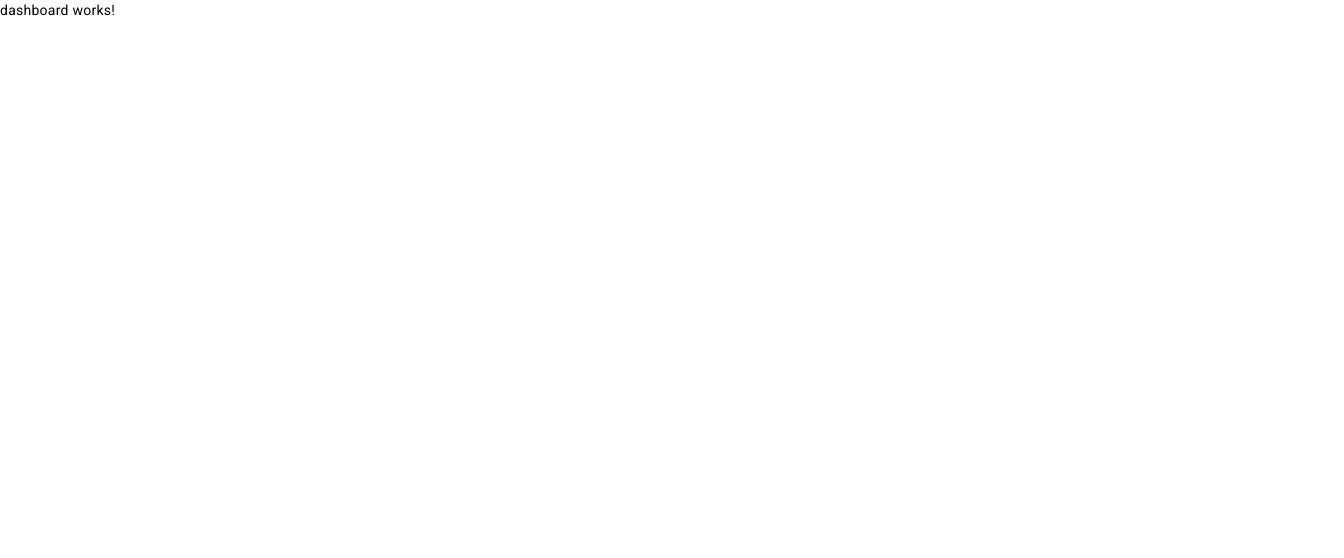
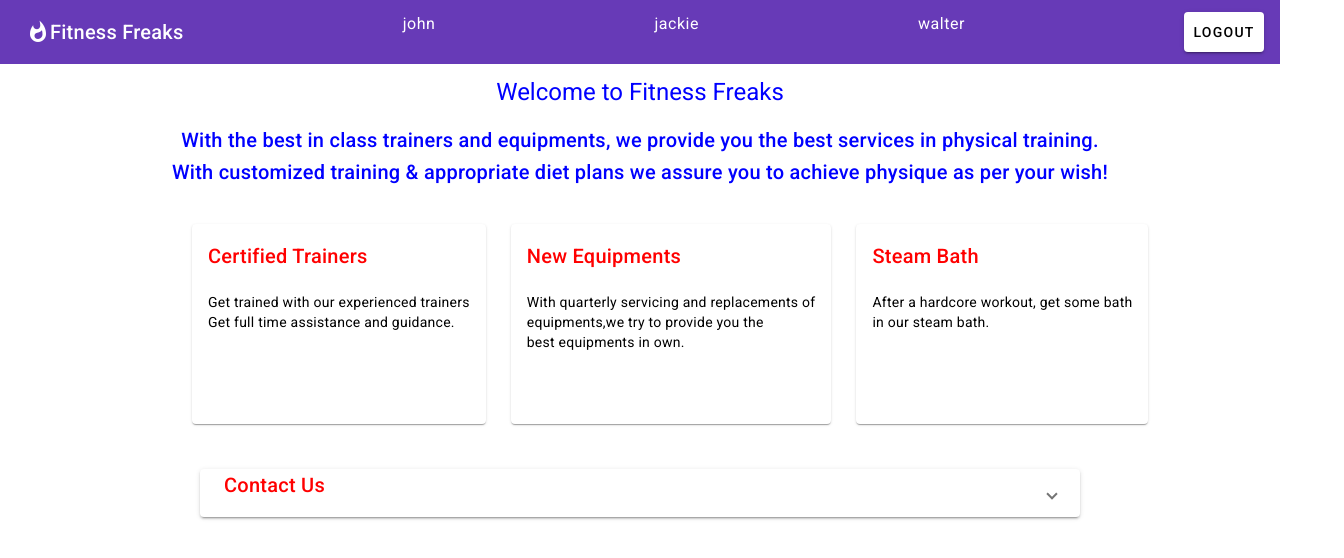
Before and after one commit to dharshinikrishnaraj/Fitness-Freaks, an Angular app in the folder fitness-freaks/: page /dashboard in a window 1280 px wide. Shown: the top 558 px of the page, 1344 px wide, since content can reach past the window. Built offline with nearby package versions, Linux system fonts and the light colour scheme; data requests are answered from the project's data file; sample sign-in values are in the browser's storage.

Commit message:
dashboard html coded

```diff
--- a/fitness-freaks/angular.json
+++ b/fitness-freaks/angular.json
@@ -52,13 +52,7 @@
               "vendorChunk": true,
               "extractLicenses": false,
               "sourceMap": true,
-              "namedChunks": true,
-              "fileReplacements": [
-                {
-                  "replace": "src/environments/environment.ts",
-                  "with": "src/environments/environment.prod.ts"
-                }
-              ]
+              "namedChunks": true
             }
           },
           "defaultConfiguration": "production"
--- a/fitness-freaks/src/app/app.module.ts
+++ b/fitness-freaks/src/app/app.module.ts
@@ -21,6 +21,7 @@ import {MatRadioModule} from '@angular/material/radio';
 import {MatStepperModule} from '@angular/material/stepper';
 import {MatDatepickerModule} from '@angular/material/datepicker';
 import {MatNativeDateModule} from '@angular/material/core';
+import {MatTabsModule} from '@angular/material/tabs';
 
 
 import { SignInComponent } from './components/sign-in/sign-in.component';
@@ -59,6 +60,7 @@ import { HttpClientModule } from '@angular/common/http';
     MatStepperModule,
     MatDatepickerModule,
     MatNativeDateModule,
+    MatTabsModule,
     RouterModule,
     HttpClientModule
   ],
--- a/fitness-freaks/src/app/auth.guard.ts
+++ b/fitness-freaks/src/app/auth.guard.ts
@@ -20,7 +20,6 @@ export class AuthGuard implements CanActivate {
         this.route.navigate(['home']);
         return false;
       }
-
       return true;
   }
 
--- a/fitness-freaks/src/app/components/dashboard/dashboard.component.css
+++ b/fitness-freaks/src/app/components/dashboard/dashboard.component.css
@@ -0,0 +1,4 @@
+.mat-accordion{
+  display: grid;
+  margin: 25px 200px 75px 100px;
+}
--- a/fitness-freaks/src/app/components/dashboard/dashboard.component.html
+++ b/fitness-freaks/src/app/components/dashboard/dashboard.component.html
@@ -1 +1,80 @@
-<p>dashboard works!</p>
+<html>
+
+<head>
+</head>
+
+<body>
+  <p>
+    <mat-toolbar color="primary">
+      <mat-toolbar-row>
+        <mat-icon style="margin-left: 10px;" matTooltip="Calories Burnt">whatshot</mat-icon>
+        <span>Fitness Freaks</span>
+        <h4 style="margin-left: auto;" *ngFor = "let item of userList">{{item.name}}</h4>
+        <button mat-raised-button style="margin-left: auto;  width:80px; height:40px;  text-transform: uppercase;"
+          (click)="logout()">Logout</button>
+      </mat-toolbar-row>
+    </mat-toolbar>
+  </p>
+  <!------------------HEAD LINE -------------->
+  <h1 style="text-align: center; color: blue">Welcome to Fitness Freaks</h1>
+  <h2 style="text-align: center;  color: blue">With the best in class trainers and equipments, we provide you the best
+    services in physical training.<br>
+    With customized training & appropriate diet plans we assure you to achieve physique as per your wish!
+  </h2>
+  <!-------MAT CARD-------->
+  <br>
+  <div style="display:flex; flex-direction: row; width: 90%;  height:25%; margin-left: 15%;">
+    <mat-card>
+      <mat-card-header>
+        <mat-card-title style="color: red">Certified Trainers </mat-card-title>
+      </mat-card-header>
+      <mat-card-content> <br>
+        <p>Get trained with our experienced trainers<br>Get full time assistance and guidance.</p>
+      </mat-card-content>
+    </mat-card>
+    <mat-card style="margin-left: 25px;">
+      <mat-card-header>
+        <mat-card-title style="color: red">New Equipments</mat-card-title>
+      </mat-card-header>
+      <mat-card-content><br>
+        <p>With quarterly servicing and replacements of<br> equipments,we try to provide you the<br> best equipments in
+          own.</p>
+      </mat-card-content>
+    </mat-card> <br>
+    <mat-card style="margin-left: 25px;">
+      <mat-card-header>
+        <mat-card-title style="color: red">Steam Bath</mat-card-title>
+      </mat-card-header>
+      <mat-card-content> <br>
+        <p>After a hardcore workout, get some bath<br> in our steam bath.</p>
+      </mat-card-content>
+    </mat-card>
+  </div>
+  <!-------------- EXPANSION PANEL ------------------>
+  <br>
+  <div>
+    <mat-accordion>
+      <mat-expansion-panel style="margin-left:inherit;" (opened)="panelOpenState = true"
+        (closed)="panelOpenState = false">
+        <mat-expansion-panel-header>
+          <mat-panel-title>
+           <h2 style="color: red">Contact Us</h2>
+          </mat-panel-title>
+        </mat-expansion-panel-header>
+        <mat-tab-group>
+          <mat-tab label="Mysore Branch"><br>
+            <b>Contact No:</b> 9686867675<br>
+            <b>Email Address:</b> FitnessMysore@gmail.com
+           </mat-tab>
+          <mat-tab label="Bhopal Branch"><br>
+            <b>Contact No:</b> 9486565650<br>
+            <b>Email Address:</b> FitnessBhopal@gmail.com
+          </mat-tab>
+        </mat-tab-group>
+      </mat-expansion-panel>
+    </mat-accordion>
+  </div>
+
+</body>
+
+</html>
--- a/fitness-freaks/src/app/components/dashboard/dashboard.component.ts
+++ b/fitness-freaks/src/app/components/dashboard/dashboard.component.ts
@@ -1,4 +1,6 @@
 import { Component } from '@angular/core';
+import { Router } from '@angular/router';
+import { CommonService } from 'src/app/services/common.service';
 
 @Component({
   selector: 'app-dashboard',
@@ -7,4 +9,20 @@ import { Component } from '@angular/core';
 })
 export class DashboardComponent {
 
+  panelOpenState = false;
+  userList: any = [];
+
+  constructor(private router: Router, private commonservice: CommonService ){ }
+
+  ngOnInit(): void {
+    this.commonservice.getUser().subscribe((data: any) =>{
+      this.userList = data;
+    })
+  }
+
+  logout(){
+    localStorage.clear();
+    this.router.navigate(['home']);
+  }
+
 }
--- a/fitness-freaks/src/app/components/register/register.component.ts
+++ b/fitness-freaks/src/app/components/register/register.component.ts
@@ -10,8 +10,9 @@ import { CommonService } from 'src/app/services/common.service';
 })
 export class RegisterComponent implements OnInit{
 
-  firstFormGroup:any = FormGroup;
-  secondFormGroup:any = FormGroup;
+  firstFormGroup: any = FormGroup;
+  secondFormGroup: any = FormGroup;
+  id: any = 10;
 
   isLinear = false;
 
@@ -34,13 +35,9 @@ export class RegisterComponent implements OnInit{
      });
   }
 
-  onSubmit(){
-    if(this.firstFormGroup.valid && this.secondFormGroup.valid){
-      console.log(this.firstFormGroup.value)
-    }
-    else{
-        console.log("first2");
-    }
+  onSubmit( ){
+    console.log(this.firstFormGroup.address.value);
+    console.log(this.secondFormGroup.value);
   }
 
 }
--- a/fitness-freaks/src/app/components/sign-in/sign-in.component.ts
+++ b/fitness-freaks/src/app/components/sign-in/sign-in.component.ts
@@ -37,16 +37,15 @@ export class SignInComponent implements OnInit {
 
    if(data.name){
     this.users.forEach((item: any) => {
+
       if(item.name === data.name && item.phone === data.phone){
+
         localStorage.setItem("isLoggedIn", "true");
-        this.router.navigate(['/dashboard']);
+        this.router.navigate(['dashboard']);
       }
-      else{
-        localStorage.clear();
-      }
+
     });
    }
-
   }
 
 
--- a/fitness-freaks/src/app/services/common.service.ts
+++ b/fitness-freaks/src/app/services/common.service.ts
@@ -16,5 +16,4 @@ export class CommonService {
     return this.http.post('http://localhost:3000/user', data);
   }
 
-
 }
```
Also changed, not shown: fitness-freaks/db.json (+17 -5 lines).
